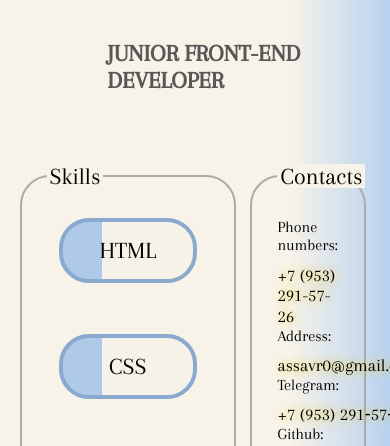
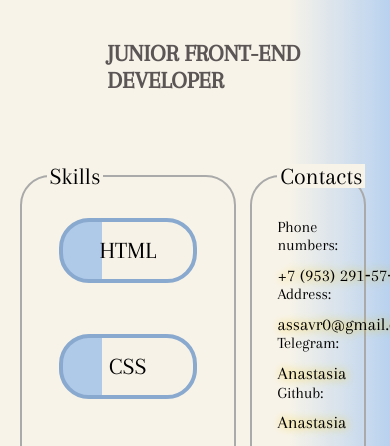
Before and after one commit to assavr/threejs-test, a plain HTML site: page index.html in a window 390 px wide. Shown: the part 388-834 px from the top of the page. Drawn offline with Linux system fonts and the light colour scheme.

Commit message:
fix: phone and telegram

```diff
--- a/index.html
+++ b/index.html
@@ -79,7 +79,7 @@
                         <ul class="contacts-list">
                             <li class="contacts-list-item">
                                 <h3 class="contacts-title">Phone numbers:</h3>
-                                <a href="tel:+79532915726" class="contacts-link" target="_blank">+7 (953) 291-57-26</a>
+                                <a href="tel:+79532915726" class="contacts-link" target="_blank">+7&nbsp;(953)&nbsp;291&#8209;57&#8209;26</a>
                             </li>
                             <li class="contacts-list-item">
                                 <h3 class="contacts-title">Address:</h3>
@@ -88,7 +88,7 @@
                             </li>
                             <li class="contacts-list-item">
                                 <h3 class="contacts-title">Telegram:</h3>
-                                <a href="tel:+79532915726" class="contacts-link" target="_blank">+7&nbsp;(953)&nbsp;291&#8209;57&#8209;26</a>
+                                <a href="https://t.me/assavruk" class="contacts-link" target="_blank">Anastasia</a>
                             </li>
                             <li class="contacts-list-item">
                                 <h3 class="contacts-title">Github:</h3>
```
